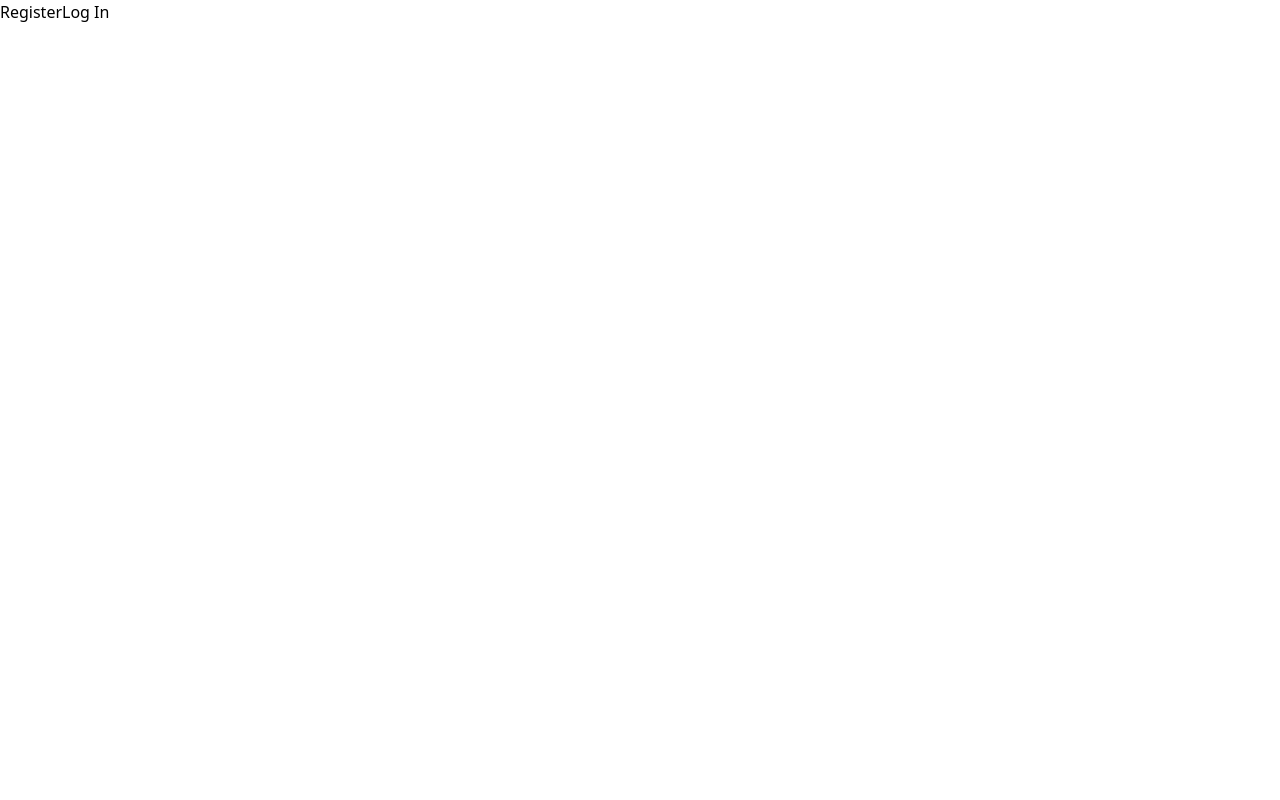
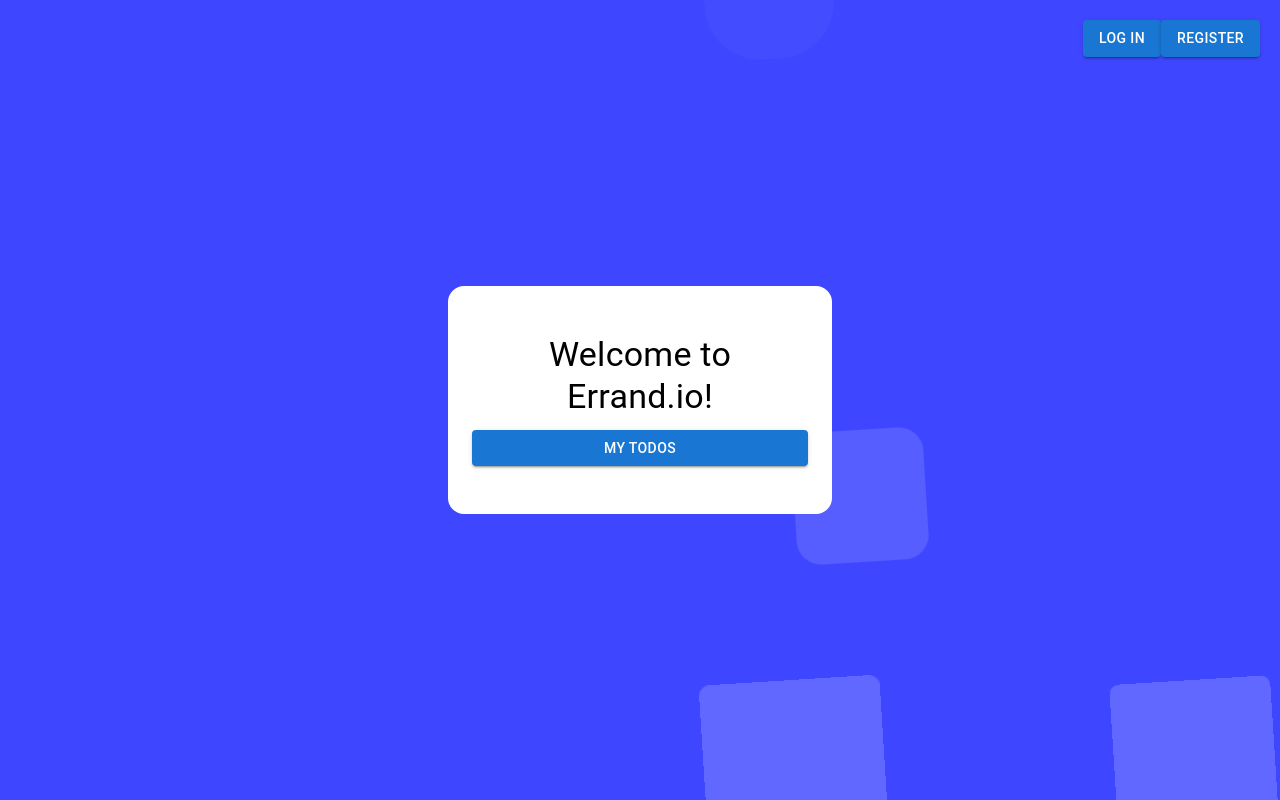
Before and after one commit to charovatzbassar/errand.io, a React (Vite) app in the folder app/: page / in a window 1280 px wide. Built offline with nearby package versions, Linux system fonts and the light colour scheme.

Commit message:
landing page

```diff
--- a/app/src/index.css
+++ b/app/src/index.css
@@ -1,3 +1,111 @@
 @tailwind base;
 @tailwind components;
 @tailwind utilities;
+
+@keyframes animate {
+    0%{
+        transform: translateY(0) rotate(0deg);
+        opacity: 1;
+        border-radius: 0;
+    }
+    100%{
+        transform: translateY(-1000px) rotate(720deg);
+        opacity: 0;
+        border-radius: 50%;
+    }
+}
+
+.background {
+    position: fixed;
+    width: 100vw;
+    height: 100vh;
+    top: 0;
+    left: 0;
+    margin: 0;
+    padding: 0;
+    background: #3e47ff;
+    overflow: hidden;
+}
+.background li {
+    position: absolute;
+    display: block;
+    list-style: none;
+    width: 20px;
+    height: 20px;
+    background: rgba(255, 255, 255, 0.2);
+    animation: animate 4s linear infinite;
+}
+
+
+
+
+.background li:nth-child(0) {
+    left: 89%;
+    width: 153px;
+    height: 153px;
+    bottom: -153px;
+    animation-delay: 1s;
+}
+.background li:nth-child(1) {
+    left: 87%;
+    width: 161px;
+    height: 161px;
+    bottom: -161px;
+    animation-delay: 1s;
+}
+.background li:nth-child(2) {
+    left: 55%;
+    width: 181px;
+    height: 181px;
+    bottom: -181px;
+    animation-delay: 5s;
+}
+.background li:nth-child(3) {
+    left: 53%;
+    width: 128px;
+    height: 128px;
+    bottom: -128px;
+    animation-delay: 6s;
+}
+.background li:nth-child(4) {
+    left: 60%;
+    width: 191px;
+    height: 191px;
+    bottom: -191px;
+    animation-delay: 6s;
+}
+.background li:nth-child(5) {
+    left: 41%;
+    width: 156px;
+    height: 156px;
+    bottom: -156px;
+    animation-delay: 15s;
+}
+.background li:nth-child(6) {
+    left: 62%;
+    width: 132px;
+    height: 132px;
+    bottom: -132px;
+    animation-delay: 4s;
+}
+.background li:nth-child(7) {
+    left: 83%;
+    width: 171px;
+    height: 171px;
+    bottom: -171px;
+    animation-delay: 10s;
+}
+.background li:nth-child(8) {
+    left: 55%;
+    width: 129px;
+    height: 129px;
+    bottom: -129px;
+    animation-delay: 2s;
+}
+.background li:nth-child(9) {
+    left: 57%;
+    width: 148px;
+    height: 148px;
+    bottom: -148px;
+    animation-delay: 20s;
+}
--- a/app/src/pages/HomePage.jsx
+++ b/app/src/pages/HomePage.jsx
@@ -1,12 +1,68 @@
 import React from "react";
 import { useNavigate } from "react-router-dom";
+import { Button, Box, Typography } from "@mui/material";
+import { logout } from "../utils/auth";
 
 const HomePage = () => {
   const navigate = useNavigate();
   return (
     <>
-      <button onClick={() => navigate("/auth/register")}>Register</button>
-      <button onClick={() => navigate("/auth/login")}>Log In</button>
+      <ul className="background h-screen">
+        <li></li>
+        <li></li>
+        <li></li>
+        <li></li>
+        <li></li>
+        <li></li>
+        <li></li>
+        <li></li>
+        <li></li>
+        <li></li>{" "}
+        <div className="flex justify-end p-5 fixed w-screen">
+          {!localStorage.getItem("token") ? (
+            <>
+              {" "}
+              <Button
+                variant="contained"
+                onClick={() => navigate("/auth/login")}
+              >
+                Log In
+              </Button>
+              <Button
+                variant="contained"
+                onClick={() => navigate("/auth/register")}
+              >
+                Register
+              </Button>
+            </>
+          ) : (
+            <Button variant="contained" onClick={logout}>
+              Log Out
+            </Button>
+          )}
+        </div>
+        <div className="flex justify-center items-center h-screen">
+          <Box
+            sx={{
+              width: "30%",
+              display: "flex",
+              flexDirection: "column",
+              py: 6,
+              px: 3,
+              backgroundColor: "white",
+              borderRadius: "1em",
+            }}
+          >
+            <Typography sx={{ textAlign: "center" }} variant="h4" gutterBottom>
+              Welcome to Errand.io!
+            </Typography>
+
+            <Button variant="contained" onClick={() => navigate("/todos")}>
+              My todos
+            </Button>
+          </Box>
+        </div>
+      </ul>
     </>
   );
 };
--- a/app/src/pages/TodoGroupsPage.jsx
+++ b/app/src/pages/TodoGroupsPage.jsx
@@ -21,13 +21,9 @@ const TodoGroupsPage = () => {
     }
   };
 
-  const logoutHandler = () => {
-    logout();
-  };
-
   return (
     <>
-      <button onClick={logoutHandler}>Log Out</button>
+      <button onClick={logout}>Log Out</button>
       <TodoGroups todoGroups={todoGroups} />
       <button onClick={() => navigate("/todos/new")}>New Group</button>
       {todoGroups === undefined || todoGroups.length == 0
```
